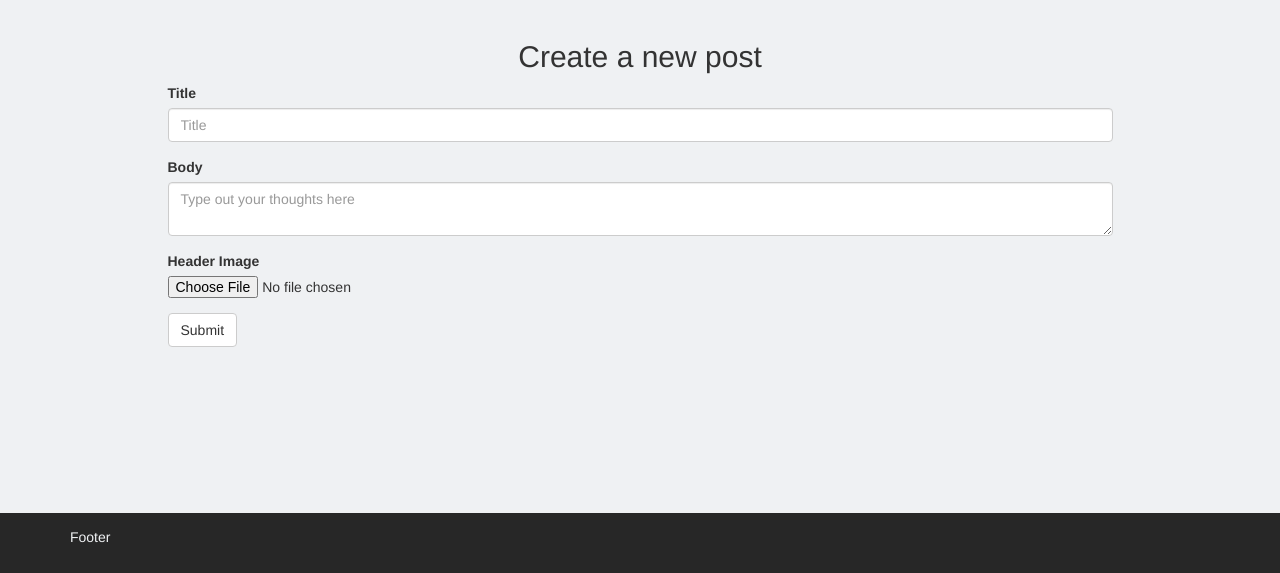
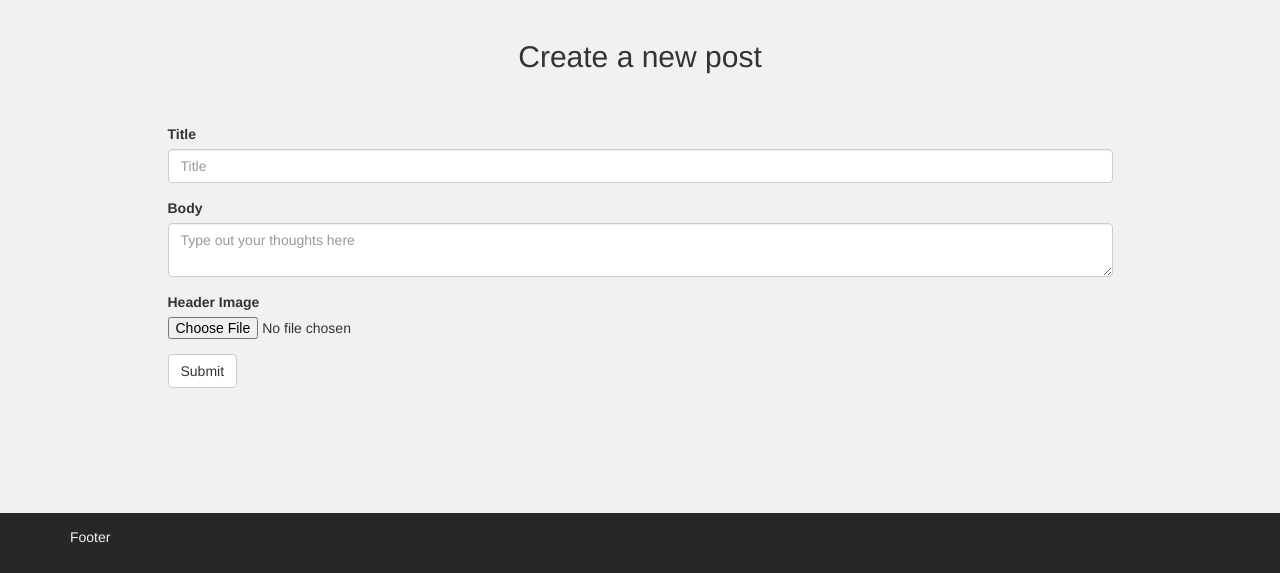
Before and after one commit to Arjay123/multi-user-blog, a Python web app: template templates/newpost.html in a window 1280 px wide. Shown: the part 227-800 px from the top of the page. Run offline with Jinja, Linux system fonts and the light colour scheme; the template is opened without the code that fills it, so the values that code supplies are empty; some libraries are stand-ins or nearby versions.

Commit message:
format newpost

```diff
--- a/templates/newpost.html
+++ b/templates/newpost.html
@@ -1,18 +1,28 @@
 {% extends "base.html" %}
 
-{% from "macros.html" import post_form %}
+{% from "macros.html" import post_form, break %}
 
 {% block content %}
-	<div class="row">
-		<div class="col-xs-10 col-xs-offset-1 text-center">
-			<h2>Create a new post</h2>
+
+<div class="row">
+	<div class="col-xs-10 col-xs-offset-1">
+
+		<div class="row new-post-header text-center">
+			<div class="col-xs-12">
+				<h2>Create a new post</h2>
+			</div>
 		</div>
+
+		{{ break() }}
+
+		<div class="row post-form">
+			<div class="col-xs-12">
+				{{ post_form(title, content)}}
+			</div>
+		</div>
+
 	</div>
-	<div class="row">
-		<div class="col-xs-10 col-xs-offset-1">
+</div>
 
-			{{ post_form(title, content)}}
 
-		</div>
-	</div>
 {% endblock %}
```
